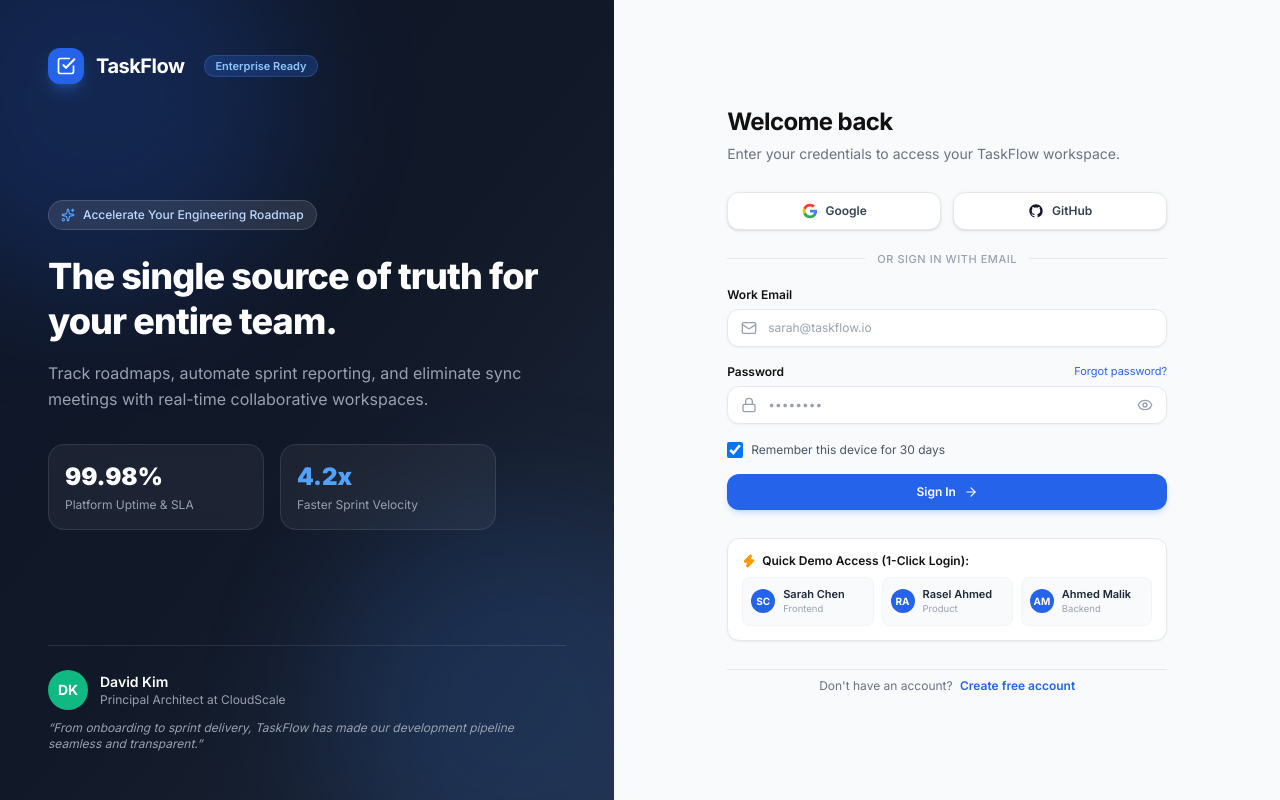
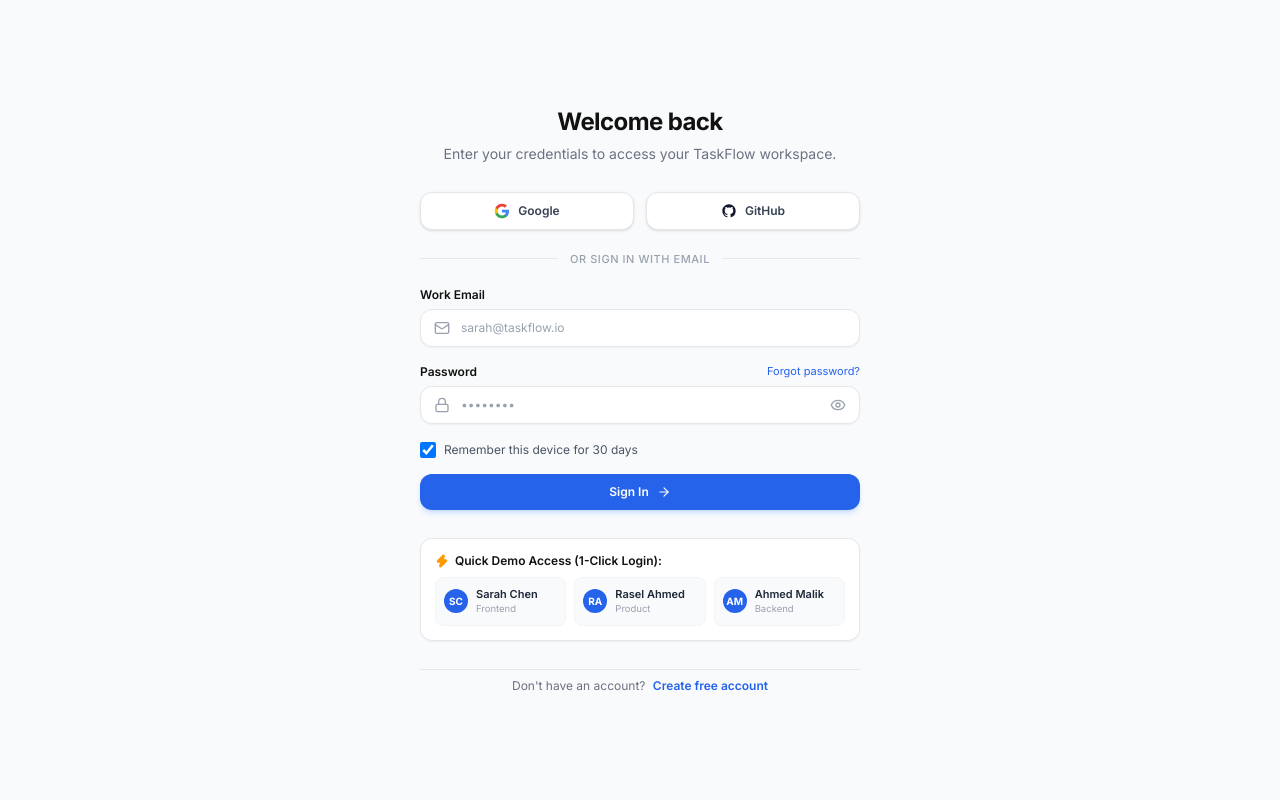
Before and after one commit to rasel1510/TaskFlow, a Next.js app: page /auth/login in a window 1280 px wide. Built offline with nearby package versions, Linux system fonts and the light colour scheme.

Commit message:
style: simplify login page to a clean centered layout

```diff
--- a/src/app/auth/login.tsx
+++ b/src/app/auth/login.tsx
@@ -10,7 +10,6 @@ import {
   Lock,
   Mail,
   ArrowRight,
-  Sparkles,
   AlertCircle,
   Loader2,
   CheckCircle2,
@@ -126,33 +125,8 @@ function LoginForm() {
 
   return (
     <div className="w-full max-w-[440px] space-y-7">
-      {/* Mobile Logo Banner */}
-      <div className="flex lg:hidden items-center gap-2.5 justify-center mb-4">
-        <div className="w-8 h-8 rounded-lg bg-[#2563EB] flex items-center justify-center shadow-sm">
-          <svg width="18" height="18" viewBox="0 0 24 24" fill="white">
-            <path
-              d="M9 11l3 3L22 4"
-              stroke="white"
-              strokeWidth="2.5"
-              strokeLinecap="round"
-              strokeLinejoin="round"
-              fill="none"
-            />
-            <path
-              d="M21 12v7a2 2 0 0 1-2 2H5a2 2 0 0 1-2-2V5a2 2 0 0 1 2-2h11"
-              stroke="white"
-              strokeWidth="2"
-              strokeLinecap="round"
-              strokeLinejoin="round"
-              fill="none"
-            />
-          </svg>
-        </div>
-        <span className="font-bold text-xl text-[#111111] tracking-tight">TaskFlow</span>
-      </div>
-
       {/* Header */}
-      <div className="text-center lg:text-left">
+      <div className="text-center">
         <h2 className="text-2xl font-bold tracking-tight text-[#111111]">
           Welcome back
         </h2>
@@ -361,91 +335,11 @@ function LoginForm() {
 }
 
 // ---------------------------------------------------------------------------
-// LoginPage — full page layout exported as default
+// LoginPage — centered full-screen layout
 // ---------------------------------------------------------------------------
 export default function LoginPage() {
   return (
-    <div className="min-h-screen w-full flex bg-[#F9FAFB]">
-      {/* Left Column: Brand & Value Showcase */}
-      <div className="hidden lg:flex lg:w-[48%] bg-gradient-to-br from-[#0F172A] via-[#111827] to-[#1E293B] text-white p-12 flex-col justify-between relative overflow-hidden">
-        {/* Subtle glow effects */}
-        <div className="absolute -top-24 -left-24 w-96 h-96 bg-[#2563EB]/20 rounded-full blur-3xl pointer-events-none" />
-        <div className="absolute -bottom-24 -right-24 w-96 h-96 bg-[#3B82F6]/15 rounded-full blur-3xl pointer-events-none" />
-
-        {/* Brand Header */}
-        <div className="relative z-10 flex items-center gap-3">
-          <div className="w-9 h-9 rounded-xl bg-[#2563EB] flex items-center justify-center shadow-lg shadow-blue-500/30">
-            <svg width="20" height="20" viewBox="0 0 24 24" fill="white">
-              <path
-                d="M9 11l3 3L22 4"
-                stroke="white"
-                strokeWidth="2.5"
-                strokeLinecap="round"
-                strokeLinejoin="round"
-                fill="none"
-              />
-              <path
-                d="M21 12v7a2 2 0 0 1-2 2H5a2 2 0 0 1-2-2V5a2 2 0 0 1 2-2h11"
-                stroke="white"
-                strokeWidth="2"
-                strokeLinecap="round"
-                strokeLinejoin="round"
-                fill="none"
-              />
-            </svg>
-          </div>
-          <span className="font-bold text-[20px] tracking-tight text-white">TaskFlow</span>
-          <span className="ml-2 px-2.5 py-0.5 rounded-full text-[11px] font-semibold bg-blue-500/20 text-blue-300 border border-blue-400/20">
-            Enterprise Ready
-          </span>
-        </div>
-
-        {/* Middle Value Proposition */}
-        <div className="relative z-10 my-auto py-8">
-          <div className="inline-flex items-center gap-2 px-3 py-1.5 rounded-full bg-white/10 border border-white/15 text-xs text-blue-200 font-medium mb-6 backdrop-blur-md">
-            <Sparkles className="w-3.5 h-3.5 text-blue-400" />
-            Accelerate Your Engineering Roadmap
-          </div>
-
-          <h1 className="text-3xl xl:text-4xl font-extrabold tracking-tight text-white leading-tight">
-            The single source of truth for your entire team.
-          </h1>
-          <p className="mt-4 text-base text-gray-400 leading-relaxed max-w-lg">
-            Track roadmaps, automate sprint reporting, and eliminate sync meetings with real-time collaborative workspaces.
-          </p>
-
-          {/* Quick Metrics Grid */}
-          <div className="mt-8 grid grid-cols-2 gap-4 max-w-md">
-            <div className="bg-white/5 backdrop-blur-md border border-white/10 rounded-2xl p-4">
-              <p className="text-2xl font-black text-white">99.98%</p>
-              <p className="text-xs text-gray-400 mt-1">Platform Uptime &amp; SLA</p>
-            </div>
-            <div className="bg-white/5 backdrop-blur-md border border-white/10 rounded-2xl p-4">
-              <p className="text-2xl font-black text-blue-400">4.2x</p>
-              <p className="text-xs text-gray-400 mt-1">Faster Sprint Velocity</p>
-            </div>
-          </div>
-        </div>
-
-        {/* Bottom Quote */}
-        <div className="relative z-10 pt-6 border-t border-white/10">
-          <div className="flex items-center gap-3">
-            <div className="w-10 h-10 rounded-full bg-[#10B981] flex items-center justify-center font-bold text-sm text-white">
-              DK
-            </div>
-            <div>
-              <p className="text-sm font-semibold text-white">David Kim</p>
-              <p className="text-xs text-gray-400">Principal Architect at CloudScale</p>
-            </div>
-          </div>
-          <p className="mt-2.5 text-xs text-gray-400 italic">
-            &ldquo;From onboarding to sprint delivery, TaskFlow has made our development pipeline seamless and transparent.&rdquo;
-          </p>
-        </div>
-      </div>
-
-      {/* Right Column: Login Form Wrapped in Suspense */}
-      <div className="flex-1 flex items-center justify-center p-6 sm:p-12 overflow-y-auto">
+    <div className="min-h-screen w-full flex items-center justify-center bg-[#F9FAFB] p-6">
       <Suspense
         fallback={
           <div className="flex items-center justify-center p-12">
@@ -456,6 +350,5 @@ export default function LoginPage() {
         <LoginForm />
       </Suspense>
     </div>
-    </div>
   );
 }
```
Lines whose indentation alone changed are shown as unchanged.
